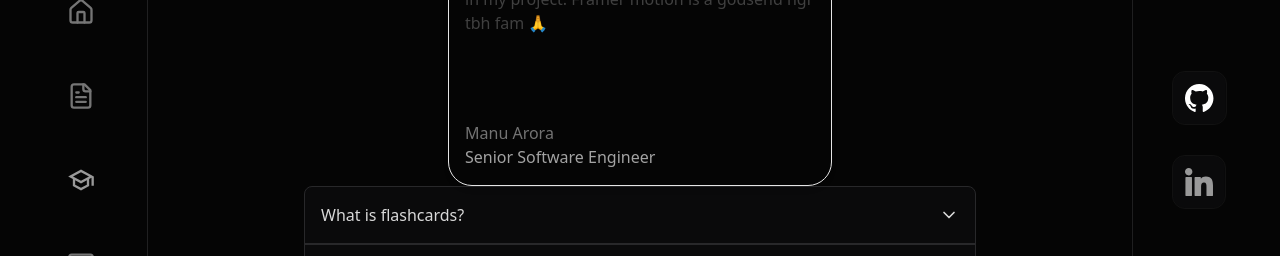
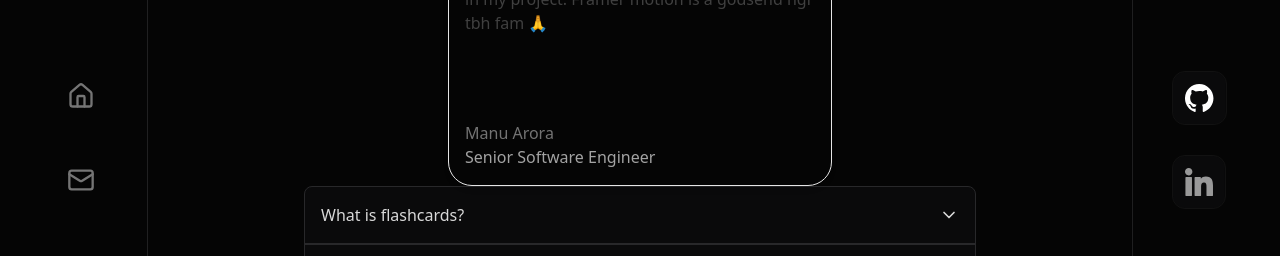
Before and after one commit to lucasdafonsecadepaula/portfolio, a Next.js app: page /en/articles/flash-cards-dsa in a window 1280 px wide. Shown: the part 243-499 px from the top of the page. Built offline with nearby package versions, Linux system fonts and the light colour scheme.

Commit message:
Removing articles sections

```diff
--- a/src/app/[locale]/page.tsx
+++ b/src/app/[locale]/page.tsx
@@ -16,7 +16,9 @@ export default function Home({ params: { locale } }: Props) {
   return (
     <div className="2xl:px-[8vw]">
       <Hero />
-      <TimelineSection />
+      <div className="overflow-y-hidden">
+        <TimelineSection />
+      </div>
       <JobExperiencesSection />
       <MyStackSection />
       <ContactSection />
--- a/src/components/SideBars/LeftSide.tsx
+++ b/src/components/SideBars/LeftSide.tsx
@@ -1,12 +1,11 @@
 'use client'
+import { Link, usePathname } from '@/src/i18n/routing'
 import { motion } from 'framer-motion'
+import { HomeIcon, MailIcon } from 'lucide-react'
+import { useTranslations } from 'next-intl'
+import { IconButton } from '../buttons/Icon'
 import { ArrowUp } from './components/ArrowUp'
 import { TopLeftImage } from './components/TopLeftImage'
-import { IconButton } from '../buttons/Icon'
-import { SchoolIcon } from '../icons'
-import { useTranslations } from 'next-intl'
-import { Link, usePathname } from '@/src/i18n/routing'
-import { FileText, HomeIcon, MailIcon } from 'lucide-react'
 
 export function LeftSideBar() {
   const t = useTranslations('HomePage')
@@ -35,22 +34,22 @@ export function LeftSideBar() {
                   <HomeIcon size={28} />
                 </IconButton>
               </Link>
-              <Link href="/curriculum">
+              {/* <Link href="/curriculum">
                 <IconButton
                   isActive={pathname === '/curriculum'}
                   tooltipText={t('LeftSideBar.Tooltip.Curriculum')}
                 >
                   <FileText size={28} />
                 </IconButton>
-              </Link>
-              <Link href="/articles">
+              </Link> */}
+              {/* <Link href="/articles">
                 <IconButton
                   isActive={pathname === '/articles'}
                   tooltipText={t('LeftSideBar.Tooltip.Articles')}
                 >
                   <SchoolIcon size={28} />
                 </IconButton>
-              </Link>
+              </Link> */}
 
               <Link href="/#contact">
                 <IconButton
```
